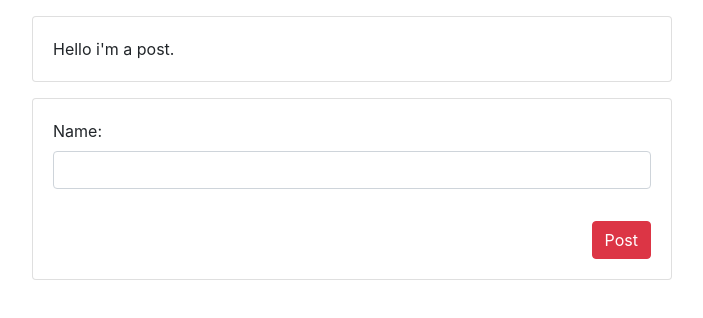
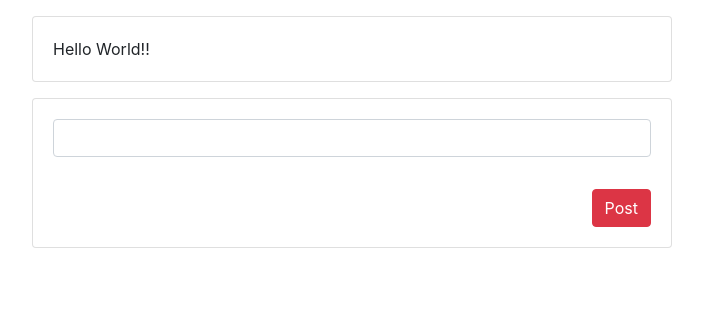
Before and after one commit to DennisMMugambi/Students-Discussion-Forum, a React (Create React App) app: page / in a window 1280 px wide. Shown: the top 318 px of the page, without its empty margins (288-991 px from the left). Built offline with nearby package versions, Linux system fonts and the light colour scheme.

Commit message:
implement posts array in Post component for storing user posts

```diff
--- a/src/App.js
+++ b/src/App.js
@@ -1,24 +1,36 @@
-import React from 'react';
+import React, { Component } from 'react';
 import './App.css';
 import './index.js';
 import '../node_modules/bootstrap/dist/css/bootstrap.min.css';
 import '../node_modules/bootstrap/dist/js/bootstrap.min.js';
+import Post from './Posts/Component/Post';
 
-function App() {
+class App extends Component {
+
+    constructor(props){
+        super(props);
+        this.state = {
+            posts : [
+                "Hello World!!"
+            ],
+        }
+    }
+    render() {
         return (
             <div>
-      <div className= "card">
-          <div className= "card-body">
-              Hello i'm a post.
-          </div>
-      </div>
-    <div className = "card">
-        <div class = "card-body">
+                {
+                    this.state.posts.map ((postBody, idx) => {
+                        return (
+                            <Post key={idx} postBody={postBody}/>
+                        )
+                })
+                }
+                <div className="card">
+                    <div class="card-body">
                         <div className="form-group">
-                <label htmlFor="usr">Name:</label>
                             <input type="text" className="form-control" id="usr"/>
                         </div>
-        <button className= "btn btn-danger card-button">
+                        <button className="btn btn-danger card-button">
                             Post
                         </button>
                     </div>
@@ -26,5 +38,5 @@ function App() {
             </div>
         );
     }
-
+}
 export default App;
--- a/src/Posts/Component/Post.jsx
+++ b/src/Posts/Component/Post.jsx
@@ -0,0 +1,9 @@
+import React from 'react';
+const Post = (props) => (
+    <div className= "card">
+        <div className= "card-body">
+            { props.postBody }
+        </div>
+    </div>
+);
+export default Post;
```
Lines whose indentation alone changed are shown as unchanged.
